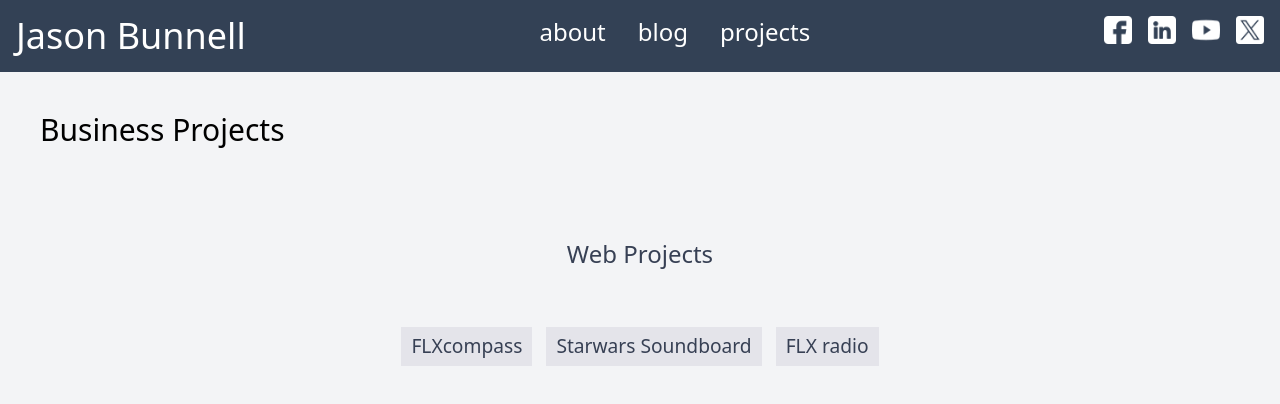
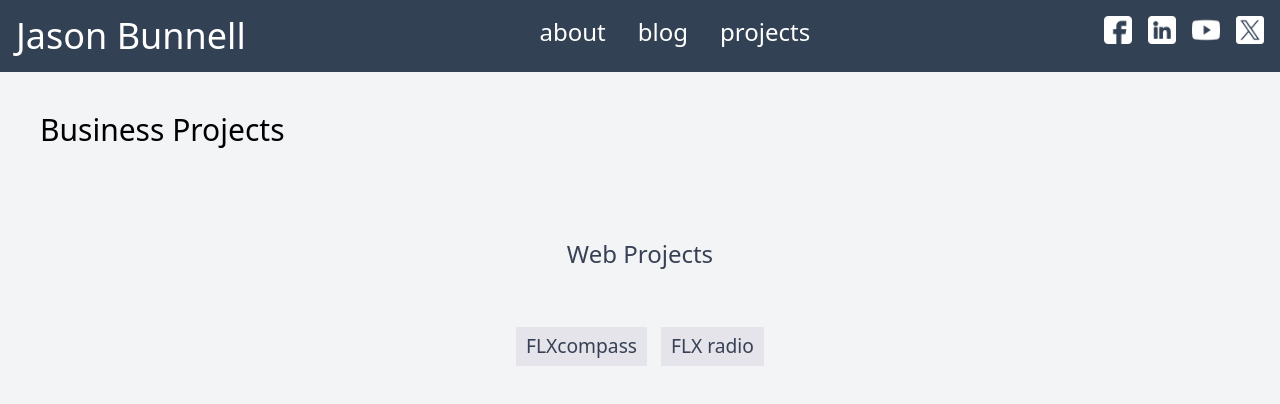
Before and after one commit to jasonbunnell/jasonbunnell, a Nuxt app: page /projects in a window 1280 px wide. Shown: the top 404 px of the page. Built offline with nearby package versions, Linux system fonts and the light colour scheme.

Commit message:
Removed link on Projects page.

```diff
--- a/app/pages/projects.vue
+++ b/app/pages/projects.vue
@@ -29,7 +29,6 @@
       <h2 class="text-2xl text-gray-900">Web Projects</h2>
       <ul>
          <li><a href="https://flxcompass.com/">FLXcompass</a></li>
-         <li><NuxtLink to="/sound-board">Starwars Soundboard</NuxtLink></li>
          <li><a href="https://flxradio.co">FLX radio</a></li>
       </ul>
    </div>
```
